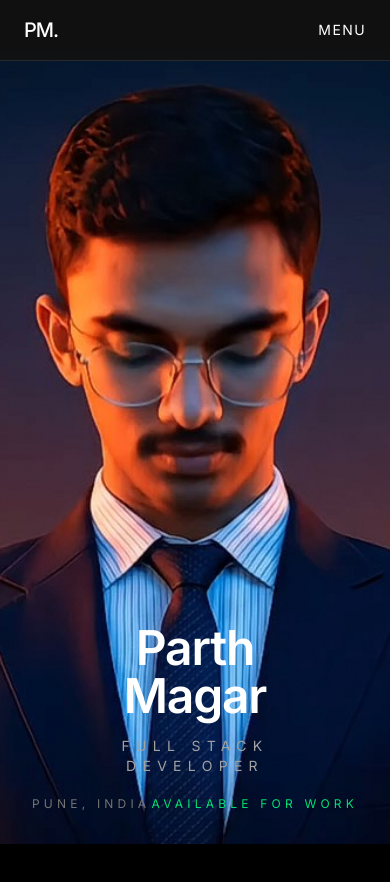
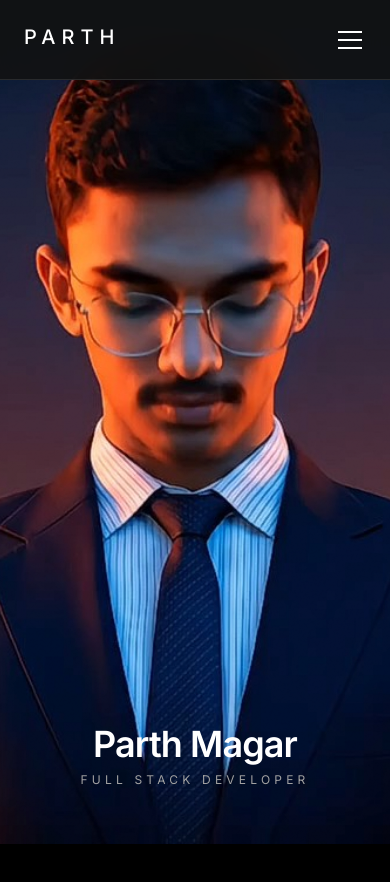
Before and after one commit to its-parth/Portfolio, a React (Vite) app: page / in a window 390 px wide. Shown: the top 882 px of the page. Built offline with nearby package versions, Linux system fonts and the light colour scheme.

Commit message:
portfolio hero section finally done

```diff
--- a/src/components/Navbar.jsx
+++ b/src/components/Navbar.jsx
@@ -1,5 +1,5 @@
 import React, { useEffect, useState } from "react";
-import { motion } from "framer-motion";
+import { AnimatePresence, motion } from "framer-motion";
 
 const navLinks = [
   { name: "Projects", href: "#projects" },
@@ -10,6 +10,7 @@ const navLinks = [
 
 export default function Navbar() {
   const [heroFinished, setHeroFinished] = useState(false);
+  const [menuOpen, setMenuOpen] = useState(false);
 
   useEffect(() => {
     const handleScroll = () => {
@@ -19,7 +20,6 @@ export default function Navbar() {
 
       const heroBottom = hero.getBoundingClientRect().bottom;
 
-      // Navbar becomes solid only after hero finishes
       setHeroFinished(heroBottom <= window.innerHeight);
     };
 
@@ -30,47 +30,124 @@ export default function Navbar() {
     return () => window.removeEventListener("scroll", handleScroll);
   }, []);
 
+  // Prevent body scroll while mobile menu is open
+  useEffect(() => {
+    document.body.style.overflow = menuOpen ? "hidden" : "auto";
+
+    return () => {
+      document.body.style.overflow = "auto";
+    };
+  }, [menuOpen]);
+
+  const closeMenu = () => setMenuOpen(false);
+
   return (
+    <>
       <motion.nav
-      initial={{ y: -100, opacity: 0 }}
+        initial={{ y: -80, opacity: 0 }}
         animate={{ y: 0, opacity: 1 }}
         transition={{ duration: 0.8, ease: "easeOut", delay: 0.2 }}
-      className={`fixed top-0 left-0 w-full z-50 transition-[background-color,backdrop-filter,padding,border-color] duration-700 ease-out ${heroFinished
-          ? "bg-[#121212]/90 backdrop-blur-md border-b border-white/10 py-4"
-          : "bg-transparent py-6"
+        className={`fixed top-0 left-0 w-full z-[100] transition-all duration-700 ${
+          heroFinished
+            ? "bg-[#121212]/90 backdrop-blur-md border-b border-white/10 h-20"
+            : "bg-transparent h-24"
         }`}
       >
-      <div className="max-w-7xl mx-auto px-6 md:px-16 flex items-center justify-between">
-        <a
-          href="#"
-          className="text-xl font-medium tracking-tighter text-white"
-        >
-          PM.
+        <div className="max-w-6xl h-full mx-auto px-6 lg:px-10 flex items-center justify-between">
+
+          {/* LOGO */}
+          <a href="#" className="group">
+            <div className="text-xl lg:text-2xl tracking-[0.3em] uppercase font-medium text-white">
+              PARTH
+            </div>
+
+            <div className="mt-1 h-[1px] w-0 bg-white transition-all duration-500 group-hover:w-full"></div>
           </a>
 
-        <div className="hidden md:flex items-center gap-8">
+          {/* Desktop Links */}
+          <div className="hidden lg:flex items-center gap-10">
             {navLinks.map((link) => (
               <a
                 key={link.name}
                 href={link.href}
-              className="text-sm font-light text-gray-300 hover:text-white transition-colors"
+                className="relative text-[15px] text-gray-300 hover:text-white transition-colors duration-300 group"
               >
                 {link.name}
+
+                <span className="absolute left-0 -bottom-1 h-[1px] w-0 bg-white transition-all duration-300 group-hover:w-full"></span>
               </a>
             ))}
 
             <a
               href="mailto:hello@example.com"
-            className="px-5 py-2 rounded-full border border-white/20 hover:bg-white hover:text-black transition-all"
+              className="px-5 py-2 rounded-full border border-white/20 hover:bg-white hover:text-black transition-all duration-300"
             >
               Let's Talk
             </a>
           </div>
 
-        <button className="md:hidden uppercase tracking-widest text-sm text-white">
-          Menu
+          {/* Hamburger */}
+          <button
+            onClick={() => setMenuOpen((prev) => !prev)}
+            className="lg:hidden relative z-[120] w-8 h-8 flex flex-col justify-center items-center"
+          >
+            <span
+              className={`absolute h-[2px] w-6 bg-white transition-all duration-300 ${
+                menuOpen ? "rotate-45" : "-translate-y-2"
+              }`}
+            ></span>
+
+            <span
+              className={`absolute h-[2px] w-6 bg-white transition-all duration-300 ${
+                menuOpen ? "opacity-0" : ""
+              }`}
+            ></span>
+
+            <span
+              className={`absolute h-[2px] w-6 bg-white transition-all duration-300 ${
+                menuOpen ? "-rotate-45" : "translate-y-2"
+              }`}
+            ></span>
           </button>
         </div>
       </motion.nav>
+
+      {/* MOBILE MENU */}
+      <AnimatePresence>
+        {menuOpen && (
+          <motion.div
+            initial={{ opacity: 0, y: -60 }}
+            animate={{ opacity: 1, y: 0 }}
+            exit={{ opacity: 0, y: -60 }}
+            transition={{ duration: 0.35 }}
+            className="fixed inset-0 z-[90] bg-[#121212]"
+          >
+            <div className="h-full flex flex-col justify-center items-center gap-10">
+
+              {navLinks.map((link) => (
+                <motion.a
+                  key={link.name}
+                  href={link.href}
+                  onClick={closeMenu}
+                  whileHover={{ scale: 1.08 }}
+                  className="text-4xl font-medium text-white"
+                >
+                  {link.name}
+                </motion.a>
+              ))}
+
+              <a
+                href="mailto:hello@example.com"
+                onClick={closeMenu}
+                className="mt-8 px-8 py-3 rounded-full border border-white/20 text-white hover:bg-white hover:text-black transition-all"
+              >
+                Let's Talk
+              </a>
+
+            </div>
+          </motion.div>
+        )}
+      </AnimatePresence>
+    </>
   );
 }
--- a/src/components/Overlay.jsx
+++ b/src/components/Overlay.jsx
@@ -7,7 +7,7 @@ export default function Overlay({ scrollProgress }) {
   const y1 = useTransform(scrollProgress, [0, 0.25], [0, -100]);
   const blur1 = useTransform(scrollProgress, [0.15, 0.25], [0, 10]);
 
-  // Left
+  // Second
   const opacity2 = useTransform(
     scrollProgress,
     [0.2, 0.3, 0.45, 0.55],
@@ -20,7 +20,7 @@ export default function Overlay({ scrollProgress }) {
     [10, 0, 0, 10]
   );
 
-  // Right
+  // Third
   const opacity3 = useTransform(
     scrollProgress,
     [0.55, 0.65, 0.8, 0.95],
@@ -32,11 +32,24 @@ export default function Overlay({ scrollProgress }) {
     [0.55, 0.65, 0.8, 0.95],
     [10, 0, 0, 10]
   );
+  const scrollOpacity = useTransform(
+  scrollProgress,
+  [0, 0.04, 0.08],
+  [1, 1, 0]
+);
 
+const scrollY = useTransform(
+  scrollProgress,
+  [0, 0.08],
+  [0, 20]
+);
   return (
     <div className="absolute inset-0 pointer-events-none overflow-hidden text-white">
 
-      {/* HERO */}
+      {/* ================= DESKTOP ================= */}
+      <div className="hidden lg:block">
+
+        {/* Hero */}
         <motion.div
           style={{
             opacity: opacity1,
@@ -45,16 +58,16 @@ export default function Overlay({ scrollProgress }) {
           }}
           className="absolute left-1/2 bottom-[8%] -translate-x-1/2 text-center"
         >
-        <h1 className="text-5xl sm:text-6xl md:text-7xl lg:text-[7rem] font-semibold tracking-tight">
+          <h1 className="text-7xl lg:text-[7rem] font-semibold tracking-tight">
             Parth Magar
           </h1>
 
-        <p className="mt-4 text-sm md:text-base uppercase tracking-[0.45em] text-neutral-400">
+          <p className="mt-4 text-base uppercase tracking-[0.45em] text-neutral-400">
             Full Stack Developer
           </p>
         </motion.div>
 
-      {/* LEFT */}
+        {/* Left */}
         <motion.div
           style={{
             opacity: opacity2,
@@ -64,17 +77,17 @@ export default function Overlay({ scrollProgress }) {
           className="absolute top-1/2 left-[7%] -translate-y-1/2"
         >
           <p className="uppercase tracking-[0.45em] text-neutral-500 text-sm mb-5">
-          I Build
+            Building
           </p>
 
-        <h2 className="text-5xl md:text-7xl lg:text-8xl font-semibold leading-[0.9] tracking-tight">
+          <h2 className="text-7xl lg:text-8xl font-semibold leading-[0.9] tracking-tight">
             Modern
             <br />
             Web Apps
           </h2>
         </motion.div>
 
-      {/* RIGHT */}
+        {/* Right */}
         <motion.div
           style={{
             opacity: opacity3,
@@ -84,25 +97,111 @@ export default function Overlay({ scrollProgress }) {
           className="absolute top-1/2 right-[7%] -translate-y-1/2 text-right"
         >
           <p className="uppercase tracking-[0.45em] text-neutral-500 text-sm mb-5">
-          Enginner
+            Engineer
           </p>
 
-        <h2 className="text-5xl md:text-7xl lg:text-8xl font-semibold leading-[0.9] tracking-tight">
+          <h2 className="text-7xl lg:text-8xl font-semibold leading-[0.9] tracking-tight">
             Ideas
             <br />
             Into Reality
           </h2>
         </motion.div>
 
-      {/* Bottom Left */}
         <div className="absolute bottom-8 left-8 text-xs uppercase tracking-[0.35em] text-neutral-500">
           Pune, India
         </div>
 
-      {/* Bottom Right */}
         <div className="absolute bottom-8 right-8 text-xs uppercase tracking-[0.35em] text-green-400">
           Available for Work
         </div>
       </div>
+
+      {/* ================= MOBILE ================= */}
+
+      {/* Hero */}
+      <motion.div
+        style={{
+          opacity: opacity1,
+          y: y1,
+          filter: useTransform(blur1, (v) => `blur(${v}px)`),
+        }}
+        className="absolute lg:hidden left-1/2 bottom-14 -translate-x-1/2 w-full px-6 text-center"
+      >
+        <h1 className="text-4xl sm:text-5xl md:text-6xl font-semibold tracking-tight">
+          Parth Magar
+        </h1>
+
+        <p className="mt-2 text-xs sm:text-sm md:text-base uppercase tracking-[0.35em] text-neutral-400">
+          Full Stack Developer
+        </p>
+      </motion.div>
+
+      {/* Second */}
+      <motion.div
+        style={{
+          opacity: opacity2,
+          y: y2,
+          filter: useTransform(blur2, (v) => `blur(${v}px)`),
+        }}
+        className="absolute lg:hidden left-1/2 bottom-14 -translate-x-1/2 w-full px-6 text-center"
+      >
+        <p className="uppercase tracking-[0.35em] text-neutral-500 text-xs mb-2">
+          Building
+        </p>
+
+        <h2 className="text-4xl sm:text-5xl md:text-6xl font-semibold leading-[0.95] tracking-tight">
+          Modern
+          <br />
+          Web Apps
+        </h2>
+      </motion.div>
+
+      {/* Third */}
+      <motion.div
+        style={{
+          opacity: opacity3,
+          y: y3,
+          filter: useTransform(blur3, (v) => `blur(${v}px)`),
+        }}
+        className="absolute lg:hidden left-1/2 bottom-14 -translate-x-1/2 w-full px-6 text-center"
+      >
+        <p className="uppercase tracking-[0.35em] text-neutral-500 text-xs mb-2">
+          Engineer
+        </p>
+
+        <h2 className="text-4xl sm:text-5xl md:text-6xl font-semibold leading-[0.95] tracking-tight">
+          Ideas
+          <br />
+          Into Reality
+        </h2>
+      </motion.div>
+
+      <motion.div
+  style={{
+    opacity: scrollOpacity,
+    y: scrollY,
+  }}
+  className="hidden lg:block absolute right-16 top-1/2 -translate-y-1/2"
+>
+  <div className="flex flex-col items-center">
+    <motion.div
+      animate={{ y: [0, 18, 0] }}
+      transition={{
+        duration: 1.8,
+        repeat: Infinity,
+        ease: "easeInOut",
+      }}
+      className="w-3 h-3 rounded-full bg-white"
+    />
+
+    <div className="mt-3 h-24 border-l border-white/30"></div>
+
+    <span className="mt-6 text-xs uppercase tracking-[0.5em] text-neutral-400">
+      SCROLL
+    </span>
+  </div>
+</motion.div>
+
+    </div>
   );
 }
--- a/src/components/ScrollyCanvas.jsx
+++ b/src/components/ScrollyCanvas.jsx
@@ -10,6 +10,11 @@ export default function ScrollyCanvas() {
 
   const [images, setImages] = useState([]);
   const [loaded, setLoaded] = useState(false);
+  const [loadingProgress, setLoadingProgress] = useState(0);
+  const [displayProgress, setDisplayProgress] = useState(0);
+  const [isFading, setIsFading] = useState(false);    // Start fade animation
+
+  const [showLoader, setShowLoader] = useState(true);
 
   // Generate frame paths
   const frameUrls = useMemo(() => {
@@ -32,6 +37,10 @@ export default function ScrollyCanvas() {
   loadedImages[index] = img;
   loadedCount++;
 
+  setLoadingProgress(
+    Math.floor((loadedCount / TOTAL_FRAMES) * 100)
+  );
+
   if (loadedCount === TOTAL_FRAMES) {
     setImages(loadedImages);
     setLoaded(true);
@@ -43,6 +52,37 @@ export default function ScrollyCanvas() {
       };
     });
   }, [frameUrls]);
+
+useEffect(() => {
+  const interval = setInterval(() => {
+    setDisplayProgress((prev) => {
+      if (prev >= loadingProgress) return prev;
+
+      return Math.min(prev + 1, loadingProgress);
+    });
+  }, 20);
+
+  return () => clearInterval(interval);
+}, [loadingProgress]);
+
+useEffect(() => {
+  if (!loaded || displayProgress < 100) return;
+
+  // Wait before starting the fade
+  const fadeTimer = setTimeout(() => {
+    setIsFading(true);
+  }, 800);
+
+  // Remove loader after fade animation completes
+  const removeTimer = setTimeout(() => {
+    setShowLoader(false);
+  }, 1800);
+
+  return () => {
+    clearTimeout(fadeTimer);
+    clearTimeout(removeTimer);
+  };
+}, [loaded, displayProgress]);
 
   // Resize canvas
   useEffect(() => {
@@ -128,7 +168,8 @@ useEffect(() => {
       }
     }
     const x = (canvas.width - drawWidth) / 2;
-    const y = (canvas.height - drawHeight) / 2 + 50;
+
+    const y = (canvas.height - drawHeight) / 2;
 
     ctx.drawImage(image, x, y, drawWidth, drawHeight);
   };
@@ -151,6 +192,13 @@ useEffect(() => {
   return () => unsubscribe();
 }, [loaded, images, currentFrame]);
 
+  const getLoadingText = () => {
+  if (displayProgress < 30) return "Initializing";
+  if (displayProgress < 60) return "Loading Assets";
+  if (displayProgress < 90) return "Preparing Experience";
+  return "Ready";
+};
+
   return (
     <div
       id="hero"
@@ -158,11 +206,42 @@ useEffect(() => {
       className="relative h-[500vh] w-full bg-black"
     >
       <div className="sticky top-0 h-screen overflow-hidden">
-        {!loaded && (
-          <div className="absolute inset-0 flex items-center justify-center bg-black z-50">
-            <p className="text-white tracking-widest animate-pulse">
-              Loading...
+        {showLoader && (
+  <div
+    className={`absolute inset-0 z-[200] bg-black flex items-center justify-center transition-opacity duration-1000 ${
+      isFading
+        ? "opacity-0 pointer-events-none"
+        : "opacity-100"
+    }`}
+  >
+    <div className="text-center select-none">
+
+      {/* Brand */}
+      <h1 className="text-5xl md:text-7xl font-semibold tracking-[0.35em] text-white">
+        PARTH
+      </h1>
+
+      {/* Status */}
+      <p className="mt-8 uppercase tracking-[0.45em] text-neutral-500 text-xs md:text-sm">
+        {getLoadingText()}
       </p>
+
+      {/* Progress Bar */}
+      <div className="mt-10 w-72 md:w-96 h-[2px] rounded-full bg-white/10 overflow-hidden mx-auto">
+        <div
+          className="h-full bg-white transition-all duration-300"
+          style={{
+            width: `${displayProgress}%`,
+          }}
+        />
+      </div>
+
+      {/* Percentage */}
+      <div className="mt-6 text-3xl md:text-4xl font-light tracking-wider">
+        {displayProgress}%
+      </div>
+
+    </div>
   </div>
 )}
 
```
Lines whose indentation alone changed are shown as unchanged.
